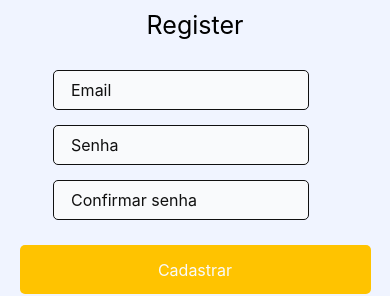
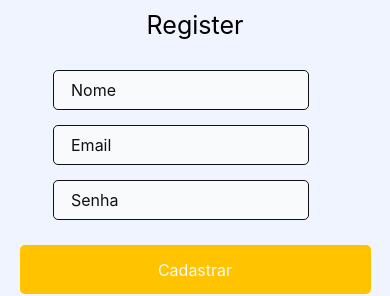
Before and after one commit to Stranger-Cats/app-financeiro, a React Native app: screen /Cadastro in a window 390 px wide. Shown: the part 302-598 px from the top of the page. Built offline with nearby package versions, Linux system fonts and the light colour scheme.

Commit message:
configuring API

```diff
--- a/App.js
+++ b/App.js
@@ -6,12 +6,15 @@ import styled from 'styled-components/native';
 import { NavigationContainer } from '@react-navigation/native';
 
 import Routes from './src/Routes/index.jsx'
+import AuthProvider from './src/contexts/auth.jsx'
 
-export default function App(){
-  return(
+export default function App() {
+  return (
     <NavigationContainer>
-      <StatusBar backgroundColor='#F0F4FF' />
-      <Routes/>
+      <AuthProvider>
+        <StatusBar backgroundColor='#F0F4FF' />
+        <Routes />
+      </AuthProvider>
     </NavigationContainer>
   )
 }
--- a/package.json
+++ b/package.json
@@ -9,17 +9,18 @@
     "web": "expo start --web"
   },
   "dependencies": {
+    "@expo/webpack-config": "^19.0.0",
     "@react-navigation/native": "^6.1.7",
     "@react-navigation/native-stack": "^6.9.13",
+    "axios": "^1.5.1",
     "expo": "~49.0.8",
     "expo-status-bar": "~1.6.0",
     "react": "18.2.0",
     "react-native": "0.72.4",
     "react-native-safe-area-context": "4.6.3",
     "react-native-screens": "~3.22.0",
-    "styled-components": "^6.0.7",
     "react-native-web": "~0.19.6",
-    "@expo/webpack-config": "^19.0.0"
+    "styled-components": "^6.0.7"
   },
   "devDependencies": {
     "@babel/core": "^7.20.0"
--- /dev/null
+++ b/src/contexts/auth.jsx
@@ -0,0 +1,35 @@
+import React, { Children, createContext, useState } from "react";
+
+import api from "../services/api.jsx";
+import { useNavigation } from "@react-navigation/native";
+
+export const AuthContext = createContext({});
+
+function AuthProvider({ children }) {
+    const [user, setUser] = useState({
+        nome: "Raphael Teste",
+    });
+
+    const navigation = useNavigation();
+
+    async function signUp(email, password, nome) {
+        try {
+            const response = await api.post("/users", {
+                name: nome,
+                password: password,
+                email: email,
+            });
+            navigation.goBack();
+        } catch (error) {
+            console.log("Error Cadastrar!", error);
+        }
+    }
+
+    return (
+        <AuthContext.Provider value={{ user, signUp }}>
+            {children}
+        </AuthContext.Provider>
+    );
+}
+
+export default AuthProvider;
--- a/src/pages/Auth/Cadastro/index.jsx
+++ b/src/pages/Auth/Cadastro/index.jsx
@@ -1,9 +1,11 @@
-import React from "react";
+import React, { useContext, useState } from "react";
 import { View, Text, Platform } from "react-native";
 
 import styled from "styled-components/native";
 
 import { AreaText } from "./styles/style";
+
+import { AuthContext } from "../../../contexts/auth";
 
 import {
     Background,
@@ -15,6 +17,15 @@ import {
 } from "../Login/styles/style";
 
 export default function Cadastro() {
+    const { signUp } = useContext(AuthContext);
+    const [nome, setNome] = useState("");
+    const [email, setEmail] = useState("");
+    const [password, setPassword] = useState("");
+
+    function handleSingUp() {
+        signUp(nome, email, password);
+    }
+
     return (
         <Background>
             <Container
@@ -24,18 +35,31 @@ export default function Cadastro() {
                 <AreaText>Register</AreaText>
 
                 <AreaInput>
-                    <Input placeholder="Email"></Input>
+                    <Input
+                        placeholder="Nome"
+                        value={nome}
+                        onChangeText={(text) => setNome(text)}
+                    ></Input>
                 </AreaInput>
 
                 <AreaInput>
-                    <Input placeholder="Senha"></Input>
+                    <Input
+                        placeholder="Email"
+                        value={email}
+                        onChangeText={(text) => setEmail(text)}
+                    ></Input>
                 </AreaInput>
 
                 <AreaInput>
-                    <Input placeholder="Confirmar senha"></Input>
+                    <Input
+                        placeholder="Senha"
+                        value={password}
+                        onChangeText={(text) => setPassword(text)}
+                        secureTextEntry={true}
+                    ></Input>
                 </AreaInput>
 
-                <SubmitButton>
+                <SubmitButton onPress={handleSingUp}>
                     <SubmitText>Cadastrar</SubmitText>
                 </SubmitButton>
             </Container>
--- /dev/null
+++ b/src/services/api.jsx
@@ -0,0 +1,7 @@
+import axios from "axios";
+
+const api = axios.create({
+    baseURL: "http://192.168.1.108:3333",
+});
+
+export default api;
```
Also changed, not shown: 1 other file (tests, documents, lock files or other folders).
